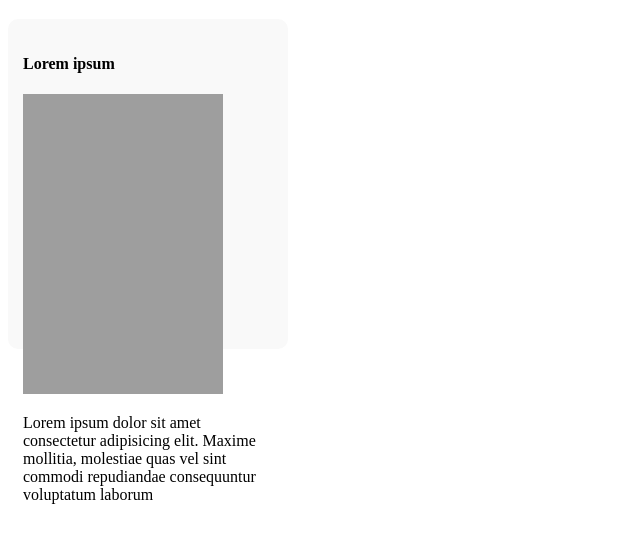
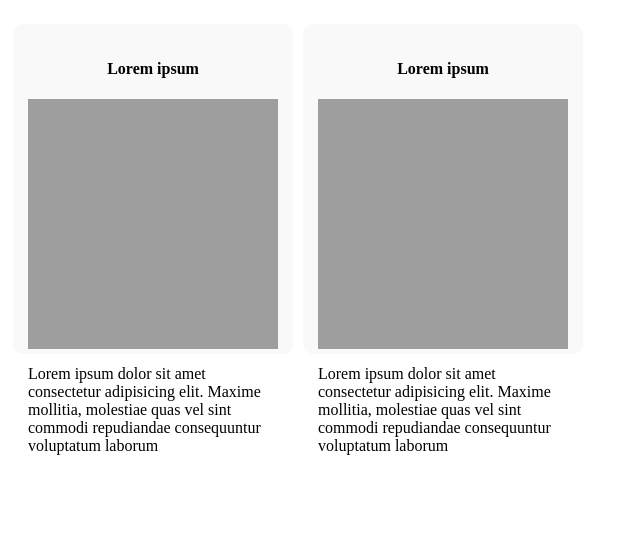
Before and after one commit to omGazz/books-app, a website: page index.html in a window 1280 px wide. Shown: the part 61-604 px from the top of the page, without its empty margins (0-640 px from the left). Drawn offline with Linux system fonts and the light colour scheme.

Commit message:
styled cover

```diff
--- a/components/book/book.js
+++ b/components/book/book.js
@@ -15,17 +15,25 @@ class Book extends HTMLElement {
     const shadow = this.attachShadow({ mode: "closed" });
     shadow.innerHTML = `<div class="book">
                             <h4>${this.title}</h4>
-                            <img class="image" src="${this.cover}"/>
+                            <img class="cover" src="${this.cover}"/>
                             <p class="description">${this.description}</p>
                         </div>
 
                         <style>
                             .book {
+                                display: flex;
+                                align-items: center;
+                                flex-direction: column;
                                 padding: 15px;
+                                margin: 5px;
                                 width: 250px;
                                 height: 300px;
                                 border-radius: 10px;
                                 background-color: #F9F9F9;
+                            }
+
+                            .cover {
+                                width: 100%;
                             }
                         </style>`;
   }
--- a/index.html
+++ b/index.html
@@ -7,13 +7,27 @@
     <script type="module" src="./components/book/book.js"></script>
     <title>My-Favourite-Books</title>
   </head>
+  <style>
+    .container {
+      display: flex;
+      align-items: flex-start;
+    }
+  </style>
   <body>
     <h1>Books</h1>
-    <book-component
-      title="Lorem ipsum"
-      cover="https://picsum.photos/200/300"
-      description="Lorem ipsum dolor sit amet consectetur adipisicing elit. Maxime mollitia,
-      molestiae quas vel sint commodi repudiandae consequuntur voluptatum laborum"
-    ></book-component>
+    <div class="container">
+      <book-component
+        title="Lorem ipsum"
+        cover="https://picsum.photos/400/400"
+        description="Lorem ipsum dolor sit amet consectetur adipisicing elit. Maxime mollitia,
+          molestiae quas vel sint commodi repudiandae consequuntur voluptatum laborum"
+      ></book-component>
+      <book-component
+        title="Lorem ipsum"
+        cover="https://picsum.photos/100/100"
+        description="Lorem ipsum dolor sit amet consectetur adipisicing elit. Maxime mollitia,
+        molestiae quas vel sint commodi repudiandae consequuntur voluptatum laborum"
+      ></book-component>
+    </div>
   </body>
 </html>
```
